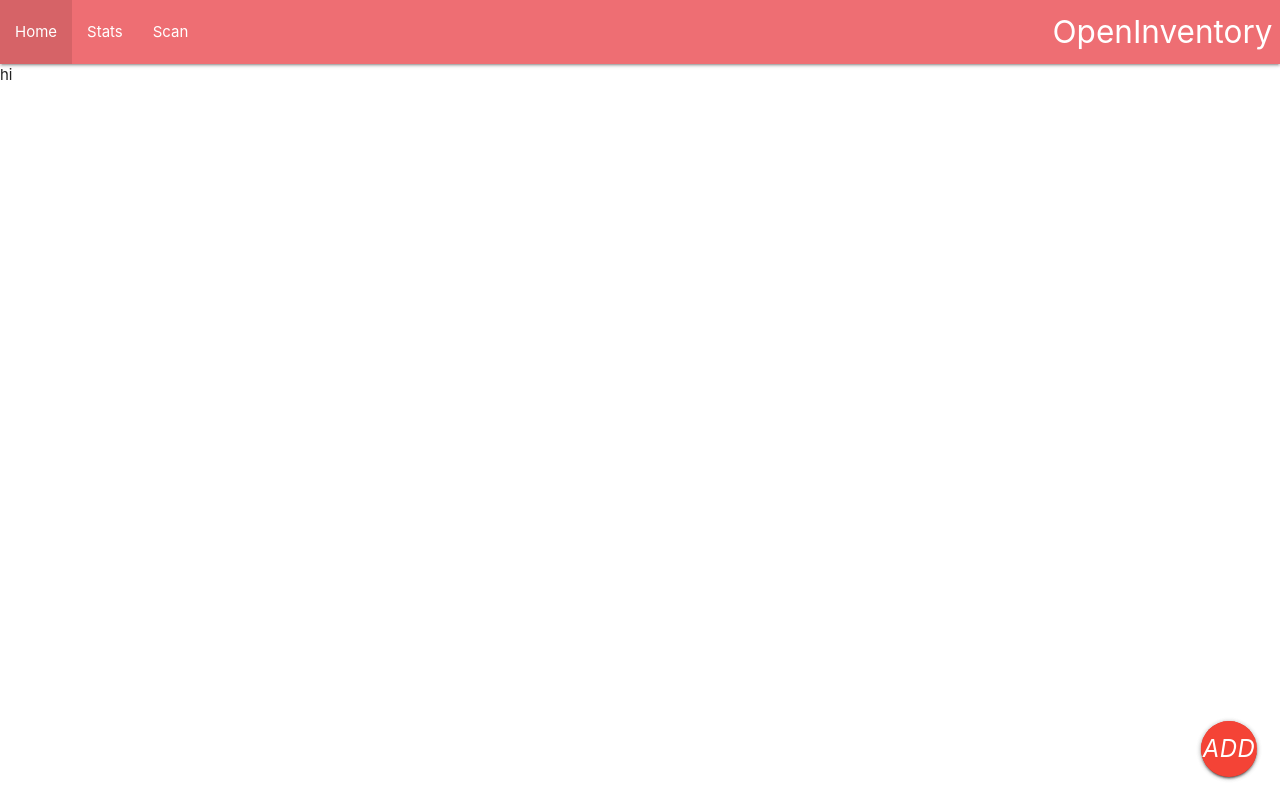
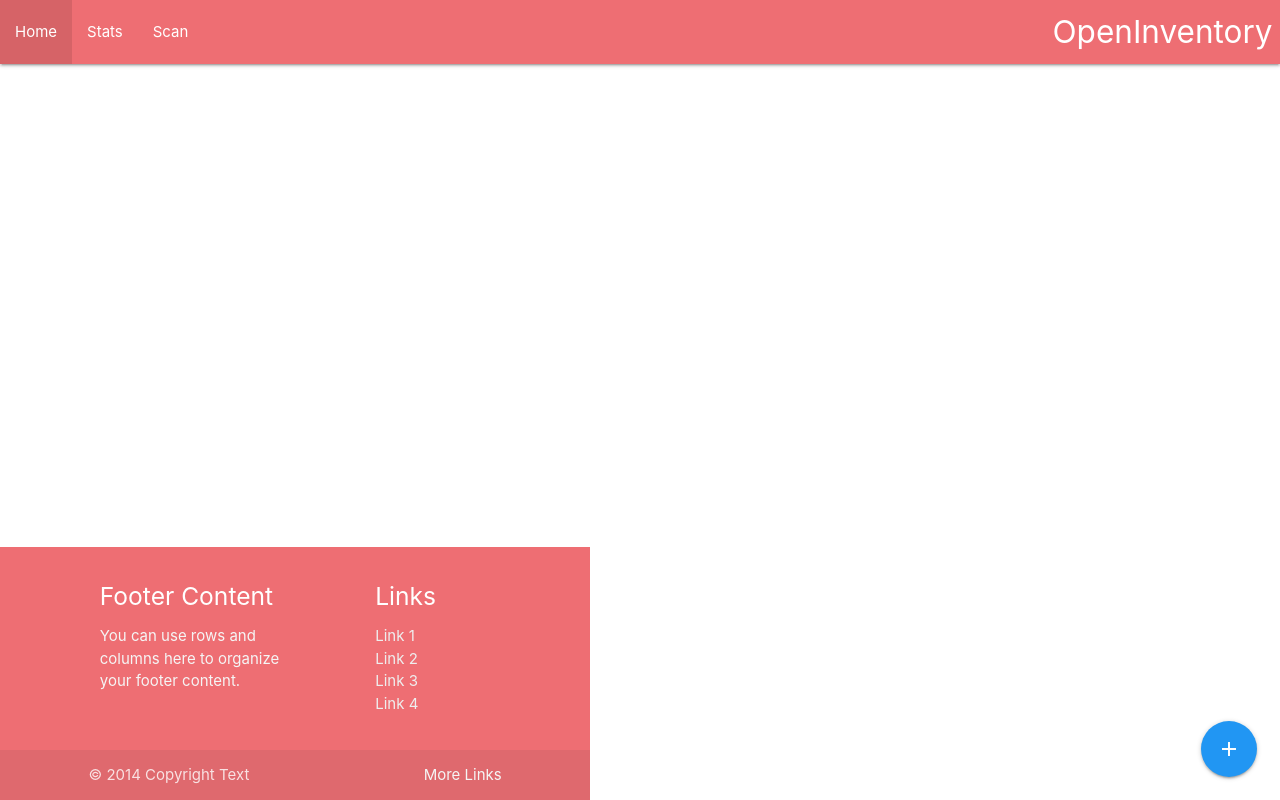
Before and after one commit to OpenInv/OpenInventory, a PHP site: page / in a window 1280 px wide. Run offline with PHP 8.4, Linux system fonts and the light colour scheme.

Commit message:
made changes to add new item button. tooltips.

```diff
--- a/src/index.php
+++ b/src/index.php
@@ -1,6 +1,6 @@
 <?php
 include("header.html");
-echo('hi')
+include("footer.html");
 
 
 ?>
@@ -14,25 +14,21 @@ echo('hi')
 </head>
 <body>
 <div class="fixed-action-btn">
-  <a class="btn-floating btn-large red">
-    <i class="large material-icons">mode_edit</i>
-  </a>
-  <ul>
-    <li><a class="btn-floating red"><i class="material-icons">insert_chart</i></a></li>
-    <li><a class="btn-floating yellow darken-1"><i class="material-icons">format_quote</i></a></li>
-    <li><a class="btn-floating green"><i class="material-icons">publish</i></a></li>
-    <li><a class="btn-floating blue"><i class="material-icons">attach_file</i></a></li>
-  </ul>
-</div>
-</body>
-<link rel="stylesheet" href="https://cdnjs.cloudflare.com/ajax/libs/materialize/1.0.0/css/materialize.min.css">
-<script src="https://ajax.googleapis.com/ajax/libs/jquery/3.3.1/jquery.min.js"></script>
-<script src="https://cdnjs.cloudflare.com/ajax/libs/materialize/1.0.0/js/materialize.min.js"></script>
-
-<div class="fixed-action-btn">
-  <a ref="#" class="btn-floating red btn-large">
+  <a name="addButton" class="btn-floating btn-large blue pulse" data-html="true" data-position="top" data-tooltip="Add an item">
     <i class="large material-icons">add</i>
   </a>
 </div>
+</body>
+<link rel="stylesheet" href="appCss.css">
+<script src="materialize/js/materialize.min.js"></script>
+
+<script>
+  // Tooltips Javascript
+  document.addEventListener('DOMContentLoaded', function() {
+    let elems = document.getElementsByName("addButton");
+    let options = [0,200,"Add an item",5,300,250,"top",10];
+    let instances = M.Tooltip.init(elems, options);
+  });
+
 </script>
 </html>
```
